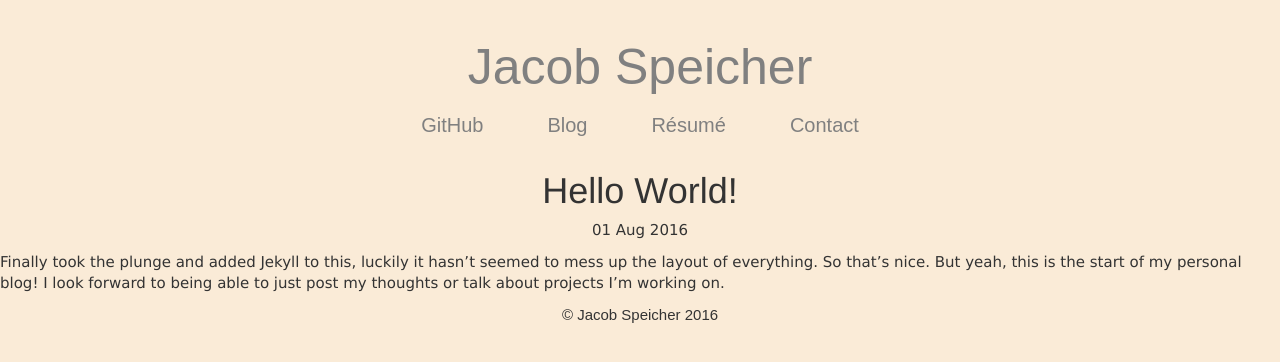
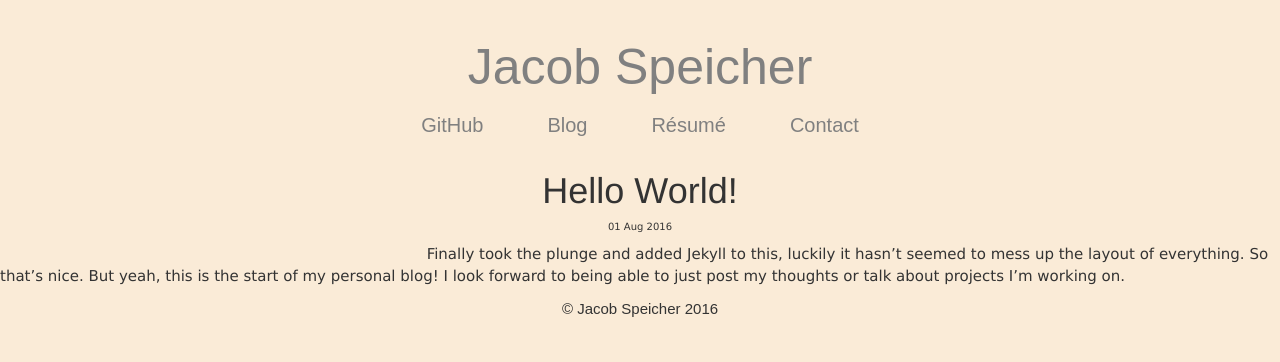
Before and after one commit to jacobspeicher/jacobspeicher.github.io, a Jekyll site: the page built from _posts/2016-08-01-hello-world.md, in a window 1280 px wide. Shown: the top 362 px of the page. Built offline with Jekyll 4.4.1, drawn with Linux system fonts in a browser that asks for light colours.

Commit message:
Trying to get a real good look for the post page

```diff
--- a/_layouts/post.html
+++ b/_layouts/post.html
@@ -6,6 +6,8 @@ layout: default
 
 <p class="meta"> {{ page.date | date_to_string }} </p>
 
+<div class="col-sm-4"></div>
 <div class="post">
 	{{ page.content }}
 </div>
+<div class="col-sm-4"></div>
--- a/main_style.css
+++ b/main_style.css
@@ -199,7 +199,7 @@ label {
 
 .meta {
 	font-family: "Lucida Grande", sans-serif;
-	font-size: 15px;
+	font-size: 10px;
 	text-align: center;
 }
 
```
